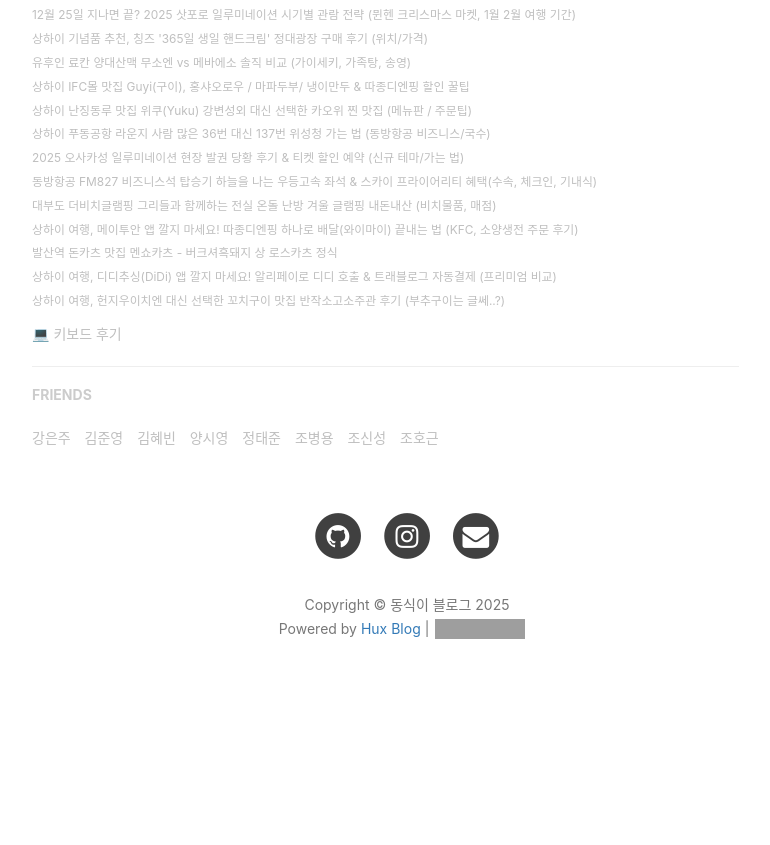
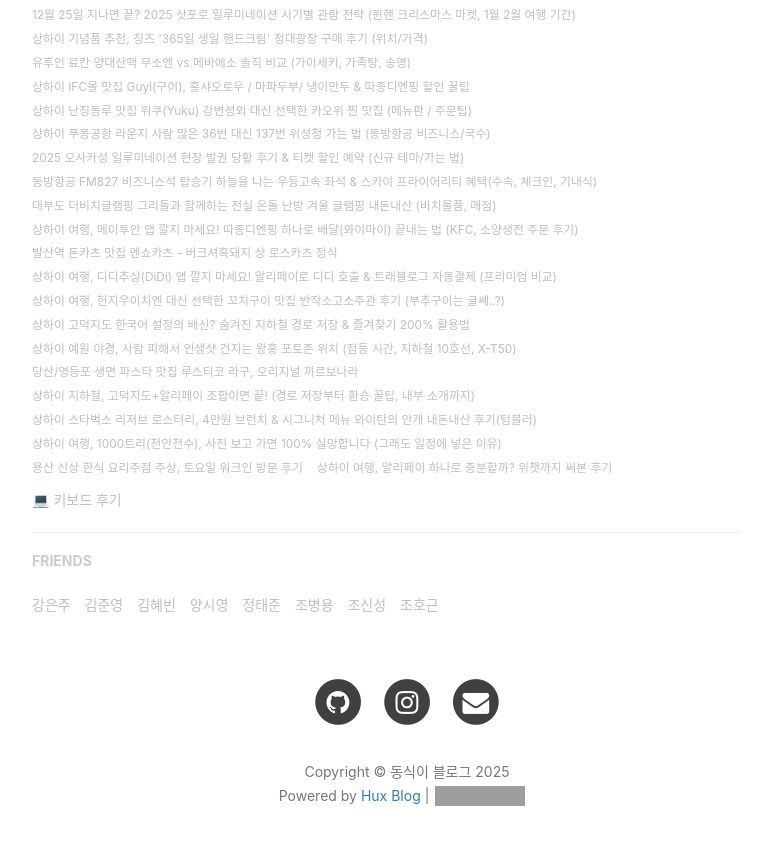
Before and after one commit to dongsik93/dongsik93.github.io, a Jekyll site: the page built from _posts/2019-06-13-essay-blog_start.md, in a window 1280 px wide and 900 px high, scrolled down 4002 px. Shown: the top 845 px of the window, without its empty margins (233-1003 px from the left). Built offline with Jekyll 4.4.1, drawn with Linux system fonts in a browser that asks for light colours; nearby versions of some CDN libraries; comment, search, counter and statistics services are not loaded; before the commit the page ends 4735 px from its top, so only the background shows below that; grey boxes are pictures that could not be loaded.

Commit message:
edit link

```diff
--- a/_includes/blogs.html
+++ b/_includes/blogs.html
@@ -137,34 +137,34 @@
     <li><small><a href="https://m.blog.naver.com/econ_view/224086926878" target="_blank" rel="noopener noreferrer">12월 25일 지나면 끝? 2025 삿포로 일루미네이션 시기별 관람 전략 (뮌헨 크리스마스 마켓, 1월 2월 여행 기간)</a></small></li>
     <li><small><a href="https://m.blog.naver.com/econ_view/224088159084" target="_blank" rel="noopener noreferrer">상하이 기념품 추천, 칭즈 '365일 생일 핸드크림' 정대광장 구매 후기 (위치/가격)</a></small></li>
 
-    <li><small><a href="https://blog.naver.com/econ_view/224089307224" target="_blank" rel="noopener noreferrer">유후인 료칸 양대산맥 무소엔 vs 메바에소 솔직 비교 (가이세키, 가족탕, 송영)</a></small></li>
-    <li><small><a href="https://blog.naver.com/econ_view/224090570133" target="_blank" rel="noopener noreferrer">상하이 IFC몰 맛집 Guyi(구이), 홍샤오로우 / 마파두부/ 냉이만두 & 따종디엔핑 할인 꿀팁</a></small></li>
-    <li><small><a href="https://blog.naver.com/econ_view/224091769785" target="_blank" rel="noopener noreferrer">상하이 난징동루 맛집 위쿠(Yuku) 강변성외 대신 선택한 카오위 찐 맛집 (메뉴판 / 주문팁)</a></small></li>
-    <li><small><a href="https://blog.naver.com/econ_view/224094744739" target="_blank" rel="noopener noreferrer">상하이 푸동공항 라운지 사람 많은 36번 대신 137번 위성청 가는 법 (동방항공 비즈니스/국수)</a></small></li>
-    <li><small><a href="https://blog.naver.com/econ_view/224096063354" target="_blank" rel="noopener noreferrer">2025 오사카성 일루미네이션 현장 발권 당황 후기 & 티켓 할인 예약 (신규 테마/가는 법)</a></small></li>
-    <li><small><a href="https://blog.naver.com/econ_view/224096141555" target="_blank" rel="noopener noreferrer">동방항공 FM827 비즈니스석 탑승기 하늘을 나는 우등고속 좌석 & 스카이 프라이어리티 혜택(수속, 체크인, 기내식)</a></small></li>
-    <li><small><a href="https://blog.naver.com/econ_view/224097576634" target="_blank" rel="noopener noreferrer">대부도 더비치글램핑 그리들과 함께하는 전실 온돌 난방 겨울 글램핑 내돈내산 (비치물품, 매점)</a></small></li>
-    <li><small><a href="https://blog.naver.com/econ_view/224100564710" target="_blank" rel="noopener noreferrer">상하이 여행, 메이투안 앱 깔지 마세요! 따종디엔핑 하나로 배달(와이마이) 끝내는 법 (KFC, 소양생전 주문 후기)</a></small></li>
-    <li><small><a href="https://blog.naver.com/econ_view/224102687902" target="_blank" rel="noopener noreferrer">발산역 돈카츠 맛집 멘쇼카츠 - 버크셔흑돼지 상 로스카츠 정식</a></small></li>
-    <li><small><a href="https://blog.naver.com/econ_view/224104163995" target="_blank" rel="noopener noreferrer">상하이 여행, 디디추싱(DiDi) 앱 깔지 마세요! 알리페이로 디디 호출 & 트래블로그 자동결제 (프리미엄 비교)</a></small></li>
-    <li><small><a href="https://blog.naver.com/econ_view/224106560673" target="_blank" rel="noopener noreferrer">상하이 여행, 헌지우이치엔 대신 선택한 꼬치구이 맛집 반작소고소주관 후기 (부추구이는 글쎄..?)</a></small></li>
+    <li><small><a href="https://m.blog.naver.com/econ_view/224089307224" target="_blank" rel="noopener noreferrer">유후인 료칸 양대산맥 무소엔 vs 메바에소 솔직 비교 (가이세키, 가족탕, 송영)</a></small></li>
+    <li><small><a href="https://m.blog.naver.com/econ_view/224090570133" target="_blank" rel="noopener noreferrer">상하이 IFC몰 맛집 Guyi(구이), 홍샤오로우 / 마파두부/ 냉이만두 & 따종디엔핑 할인 꿀팁</a></small></li>
+    <li><small><a href="https://m.blog.naver.com/econ_view/224091769785" target="_blank" rel="noopener noreferrer">상하이 난징동루 맛집 위쿠(Yuku) 강변성외 대신 선택한 카오위 찐 맛집 (메뉴판 / 주문팁)</a></small></li>
+    <li><small><a href="https://m.blog.naver.com/econ_view/224094744739" target="_blank" rel="noopener noreferrer">상하이 푸동공항 라운지 사람 많은 36번 대신 137번 위성청 가는 법 (동방항공 비즈니스/국수)</a></small></li>
+    <li><small><a href="https://m.blog.naver.com/econ_view/224096063354" target="_blank" rel="noopener noreferrer">2025 오사카성 일루미네이션 현장 발권 당황 후기 & 티켓 할인 예약 (신규 테마/가는 법)</a></small></li>
+    <li><small><a href="https://m.blog.naver.com/econ_view/224096141555" target="_blank" rel="noopener noreferrer">동방항공 FM827 비즈니스석 탑승기 하늘을 나는 우등고속 좌석 & 스카이 프라이어리티 혜택(수속, 체크인, 기내식)</a></small></li>
+    <li><small><a href="https://m.blog.naver.com/econ_view/224097576634" target="_blank" rel="noopener noreferrer">대부도 더비치글램핑 그리들과 함께하는 전실 온돌 난방 겨울 글램핑 내돈내산 (비치물품, 매점)</a></small></li>
+    <li><small><a href="https://m.blog.naver.com/econ_view/224100564710" target="_blank" rel="noopener noreferrer">상하이 여행, 메이투안 앱 깔지 마세요! 따종디엔핑 하나로 배달(와이마이) 끝내는 법 (KFC, 소양생전 주문 후기)</a></small></li>
+    <li><small><a href="https://m.blog.naver.com/econ_view/224102687902" target="_blank" rel="noopener noreferrer">발산역 돈카츠 맛집 멘쇼카츠 - 버크셔흑돼지 상 로스카츠 정식</a></small></li>
+    <li><small><a href="https://m.blog.naver.com/econ_view/224104163995" target="_blank" rel="noopener noreferrer">상하이 여행, 디디추싱(DiDi) 앱 깔지 마세요! 알리페이로 디디 호출 & 트래블로그 자동결제 (프리미엄 비교)</a></small></li>
+    <li><small><a href="https://m.blog.naver.com/econ_view/224106560673" target="_blank" rel="noopener noreferrer">상하이 여행, 헌지우이치엔 대신 선택한 꼬치구이 맛집 반작소고소주관 후기 (부추구이는 글쎄..?)</a></small></li>
 
 
-<!--    -->
-<!--    <li><small><a href="" target="_blank" rel="noopener noreferrer"></a></small></li>-->
-<!--    <li><small><a href="" target="_blank" rel="noopener noreferrer"></a></small></li>-->
-<!--    <li><small><a href="" target="_blank" rel="noopener noreferrer"></a></small></li>-->
-<!--    <li><small><a href="" target="_blank" rel="noopener noreferrer"></a></small></li>-->
-<!--    <li><small><a href="" target="_blank" rel="noopener noreferrer"></a></small></li>-->
-<!--    <li><small><a href="" target="_blank" rel="noopener noreferrer"></a></small></li>-->
-<!--    <li><small><a href="" target="_blank" rel="noopener noreferrer"></a></small></li>-->
-<!--    <li><small><a href="" target="_blank" rel="noopener noreferrer"></a></small></li>-->
-<!--    <li><small><a href="" target="_blank" rel="noopener noreferrer"></a></small></li>-->
-<!--    <li><small><a href="" target="_blank" rel="noopener noreferrer"></a></small></li>-->
-<!--    <li><small><a href="" target="_blank" rel="noopener noreferrer"></a></small></li>-->
-<!--    <li><small><a href="" target="_blank" rel="noopener noreferrer"></a></small></li>-->
-<!--    <li><small><a href="" target="_blank" rel="noopener noreferrer"></a></small></li>-->
-<!--    <li><small><a href="" target="_blank" rel="noopener noreferrer"></a></small></li>-->
+
+   <li><small><a href="https://m.blog.naver.com/econ_view/224108767775" target="_blank" rel="noopener noreferrer">상하이 고덕지도 한국어 설정의 배신? 숨겨진 지하철 경로 저장 & 즐겨찾기 200% 활용법</a></small></li>
+   <li><small><a href="https://m.blog.naver.com/econ_view/224112237418" target="_blank" rel="noopener noreferrer">상하이 예원 야경, 사람 피해서 인생샷 건지는 왕홍 포토존 위치 (점등 시간, 지하철 10호선, X-T50)</a></small></li>
+   <li><small><a href="https://m.blog.naver.com/econ_view/224113573475" target="_blank" rel="noopener noreferrer">당산/영등포 생면 파스타 맛집 루스티코 라구, 오리지널 까르보나라</a></small></li>
+   <li><small><a href="https://m.blog.naver.com/econ_view/224116842298" target="_blank" rel="noopener noreferrer">상하이 지하철, 고덕지도+알리페이 조합이면 끝! (경로 저장부터 환승 꿀팁, 내부 소개까지)</a></small></li>
+   <li><small><a href="https://m.blog.naver.com/econ_view/224119265109" target="_blank" rel="noopener noreferrer">상하이 스타벅스 리저브 로스터리, 4만원 브런치 & 시그니처 메뉴 와이탄의 안개 내돈내산 후기(텀블러)</a></small></li>
+   <li><small><a href="https://m.blog.naver.com/econ_view/224122499295" target="_blank" rel="noopener noreferrer">상하이 여행, 1000트리(천안천수), 사진 보고 가면 100% 실망합니다 (그래도 일정에 넣은 이유)</a></small></li>
+   <li><small><a href="https://m.blog.naver.com/econ_view/224124839623" target="_blank" rel="noopener noreferrer">용산 신상 한식 요리주점 주상, 토요일 워크인 방문 후기</a></small></li>
+   <li><small><a href="https://m.blog.naver.com/econ_view/224125366368" target="_blank" rel="noopener noreferrer">상하이 여행, 알리페이 하나로 충분할까? 위챗까지 써본 후기</a></small></li>
+   <!-- <li><small><a href="" target="_blank" rel="noopener noreferrer"></a></small></li> -->
+   <!-- <li><small><a href="" target="_blank" rel="noopener noreferrer"></a></small></li> -->
+   <!-- <li><small><a href="" target="_blank" rel="noopener noreferrer"></a></small></li> -->
+   <!-- <li><small><a href="" target="_blank" rel="noopener noreferrer"></a></small></li> -->
+   <!-- <li><small><a href="" target="_blank" rel="noopener noreferrer"></a></small></li> -->
+   <!-- <li><small><a href="" target="_blank" rel="noopener noreferrer"></a></small></li> -->
   </ul>
 </details>
 
```
